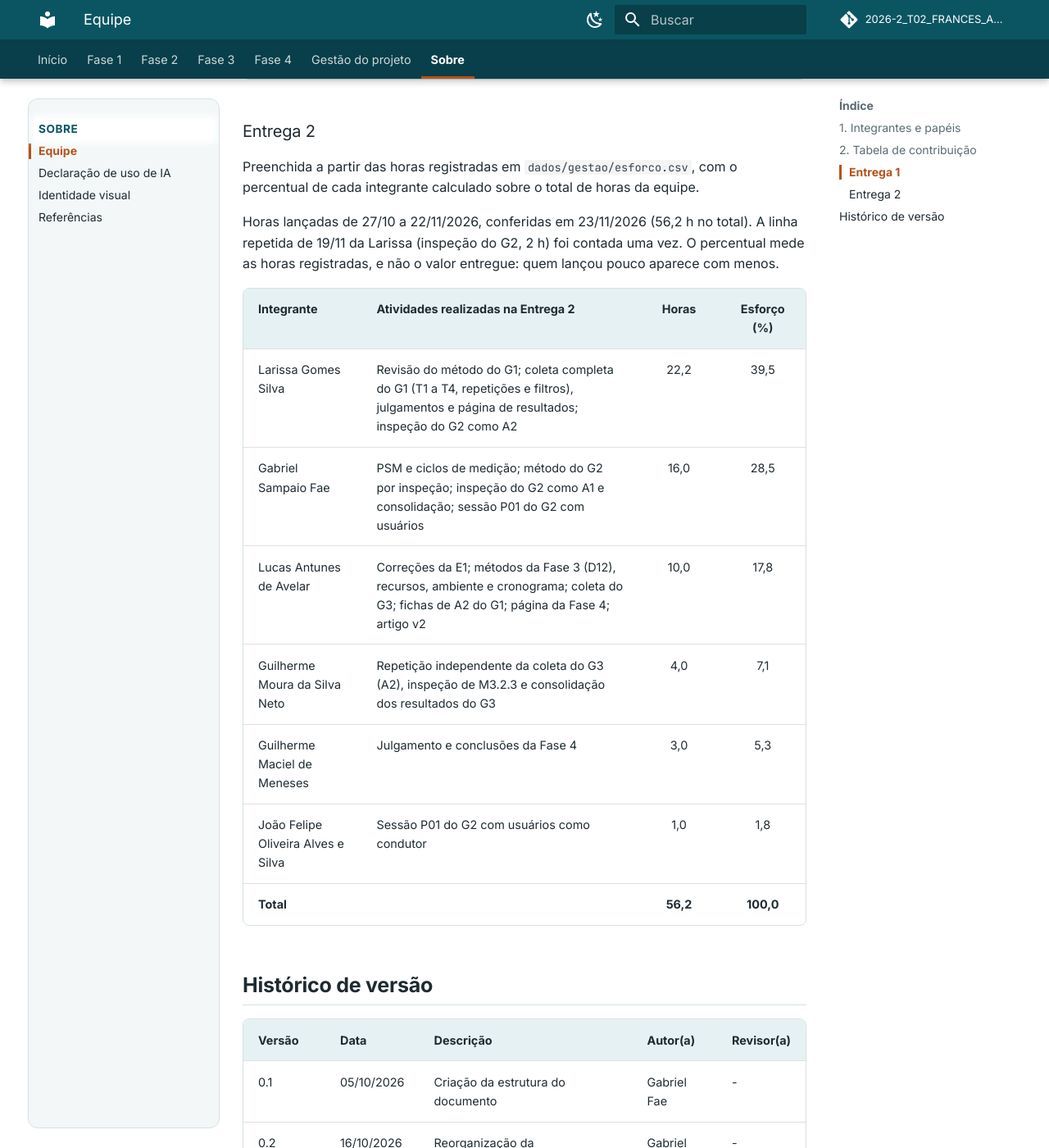
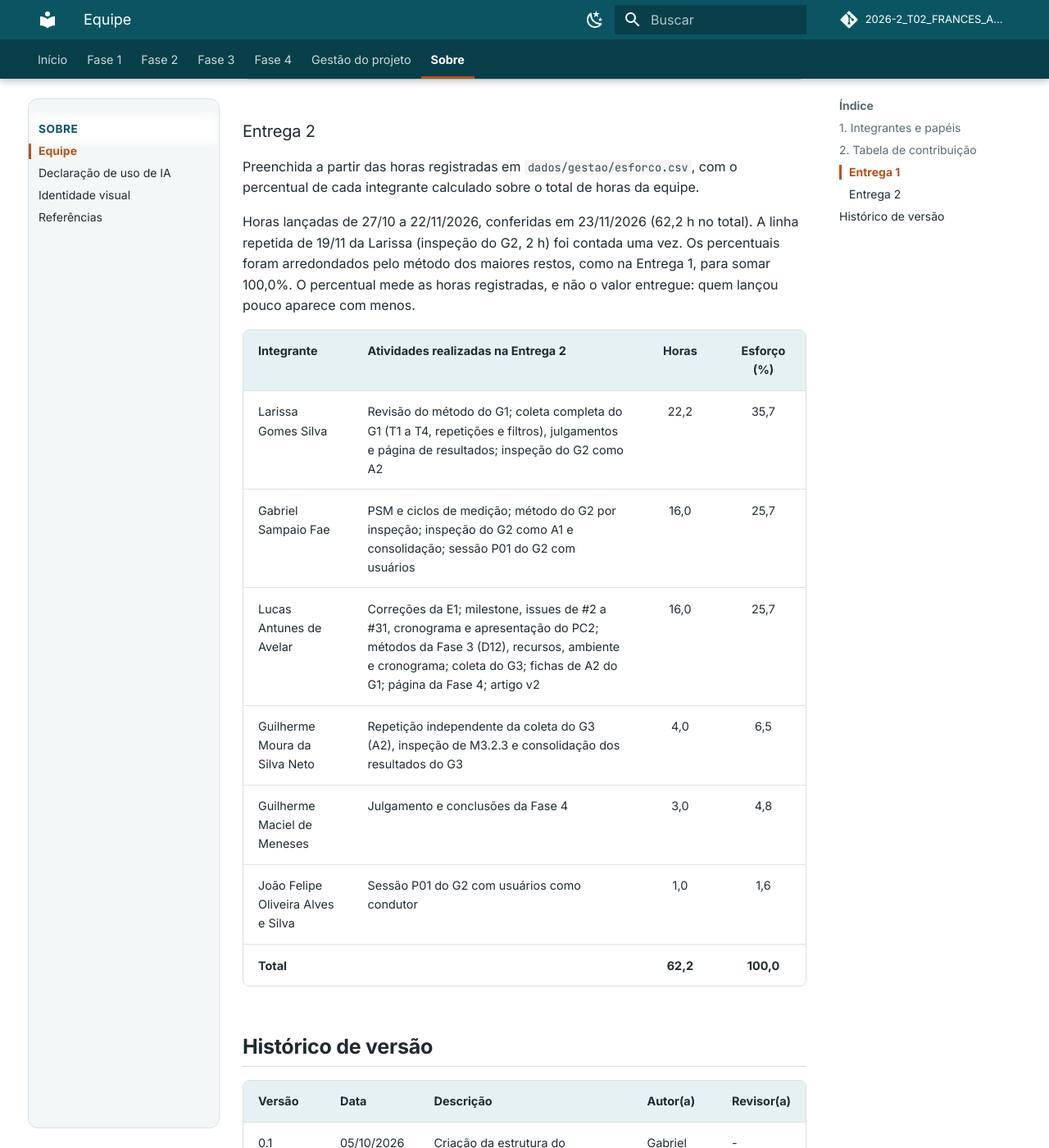
Before and after one commit to FCTE-Qualidade-de-Software-1/2026-2_T02_FRANCES_ALLEN, an MkDocs documentation site: the page built from docs/sobre/equipe.md, in a window 1280 px wide and 1400 px high, scrolled down 2081 px. Shown: the whole window at 82% size. Built offline with MkDocs 1.6.1 and Material for MkDocs 9.7.7, drawn with Linux system fonts in a browser that asks for light colours; comment, search, counter and statistics services are not loaded; some of the changed text lies outside the part shown.

Commit message:
Gestão: horas do Lucas na Entrega 2 completadas (16 h, total 62,2 h) na equipe, no RC3 e no esforco.csv
Co-Authored-By: Claude Opus 5.5 <noreply@anthropic.com>

```diff
--- a/docs/sobre/equipe.md
+++ b/docs/sobre/equipe.md
@@ -35,17 +35,17 @@ Cada integrante tem 1/6 do esforço (16,666...%). Com uma casa decimal, seis par
 
 Preenchida a partir das horas registradas em `dados/gestao/esforco.csv`, com o percentual de cada integrante calculado sobre o total de horas da equipe.
 
-Horas lançadas de 27/10 a 22/11/2026, conferidas em 23/11/2026 (56,2 h no total). A linha repetida de 19/11 da Larissa (inspeção do G2, 2 h) foi contada uma vez. O percentual mede as horas registradas, e não o valor entregue: quem lançou pouco aparece com menos.
+Horas lançadas de 27/10 a 22/11/2026, conferidas em 23/11/2026 (62,2 h no total). A linha repetida de 19/11 da Larissa (inspeção do G2, 2 h) foi contada uma vez. Os percentuais foram arredondados pelo método dos maiores restos, como na Entrega 1, para somar 100,0%. O percentual mede as horas registradas, e não o valor entregue: quem lançou pouco aparece com menos.
 
 | Integrante | Atividades realizadas na Entrega 2 | Horas | Esforço (%) |
 |------------|------------------------------------|:-----:|:-----------:|
-| Larissa Gomes Silva | Revisão do método do G1; coleta completa do G1 (T1 a T4, repetições e filtros), julgamentos e página de resultados; inspeção do G2 como A2 | 22,2 | 39,5 |
-| Gabriel Sampaio Fae | PSM e ciclos de medição; método do G2 por inspeção; inspeção do G2 como A1 e consolidação; sessão P01 do G2 com usuários | 16,0 | 28,5 |
-| Lucas Antunes de Avelar | Correções da E1; métodos da Fase 3 (D12), recursos, ambiente e cronograma; coleta do G3; fichas de A2 do G1; página da Fase 4; artigo v2 | 10,0 | 17,8 |
-| Guilherme Moura da Silva Neto | Repetição independente da coleta do G3 (A2), inspeção de M3.2.3 e consolidação dos resultados do G3 | 4,0 | 7,1 |
-| Guilherme Maciel de Meneses | Julgamento e conclusões da Fase 4 | 3,0 | 5,3 |
-| João Felipe Oliveira Alves e Silva | Sessão P01 do G2 com usuários como condutor | 1,0 | 1,8 |
-| **Total** | | **56,2** | **100,0** |
+| Larissa Gomes Silva | Revisão do método do G1; coleta completa do G1 (T1 a T4, repetições e filtros), julgamentos e página de resultados; inspeção do G2 como A2 | 22,2 | 35,7 |
+| Gabriel Sampaio Fae | PSM e ciclos de medição; método do G2 por inspeção; inspeção do G2 como A1 e consolidação; sessão P01 do G2 com usuários | 16,0 | 25,7 |
+| Lucas Antunes de Avelar | Correções da E1; milestone, issues de #2 a #31, cronograma e apresentação do PC2; métodos da Fase 3 (D12), recursos, ambiente e cronograma; coleta do G3; fichas de A2 do G1; página da Fase 4; artigo v2 | 16,0 | 25,7 |
+| Guilherme Moura da Silva Neto | Repetição independente da coleta do G3 (A2), inspeção de M3.2.3 e consolidação dos resultados do G3 | 4,0 | 6,5 |
+| Guilherme Maciel de Meneses | Julgamento e conclusões da Fase 4 | 3,0 | 4,8 |
+| João Felipe Oliveira Alves e Silva | Sessão P01 do G2 com usuários como condutor | 1,0 | 1,6 |
+| **Total** | | **62,2** | **100,0** |
 
 ## Histórico de versão
 
@@ -57,3 +57,4 @@ Horas lançadas de 27/10 a 22/11/2026, conferidas em 23/11/2026 (56,2 h no total
 | 0.4 | 04/11/2026 | Seis integrantes com matrícula, GitHub e papel; tabela de contribuição da Entrega 1 | Lucas Avelar | - |
 | 0.5 | 20/11/2026 | Tabela da Entrega 1 somando 100,0%: arredondamento de 1/6 pelo método dos maiores restos, com a regra explicada (#31) | Lucas Avelar | - |
 | 0.6 | 23/11/2026 | Tabela da Entrega 2 pelas horas de `esforco.csv` (56,2 h, de 27/10 a 22/11) e papel do Lucas atualizado | Lucas Avelar | - |
+| 0.7 | 23/11/2026 | Horas do Lucas na Entrega 2 completadas (16 h; total de 62,2 h) | Lucas Avelar | - |
```
Also changed, not shown: docs/gestao/registro-de-medicoes.md (+9 -8 lines), 1 other file.
